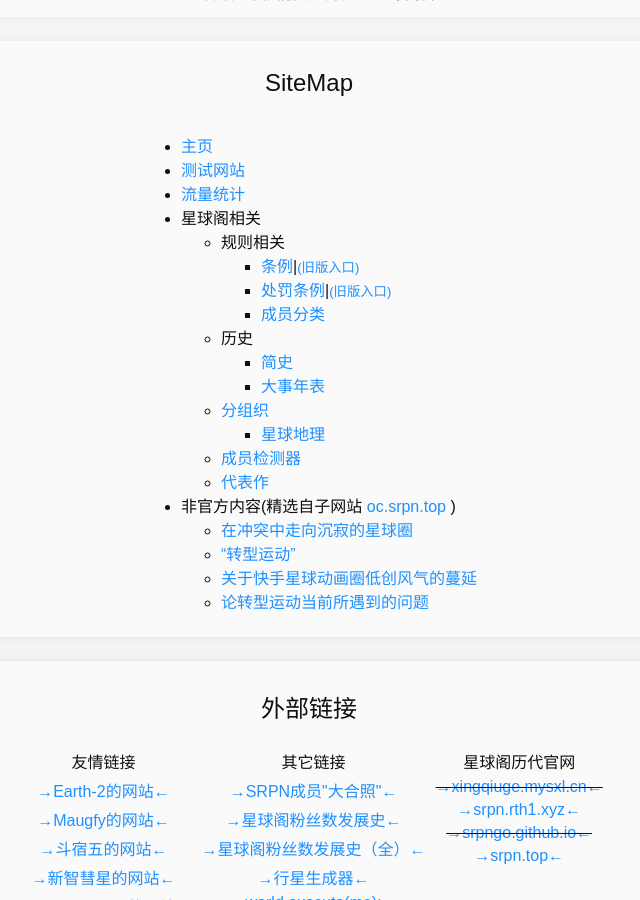
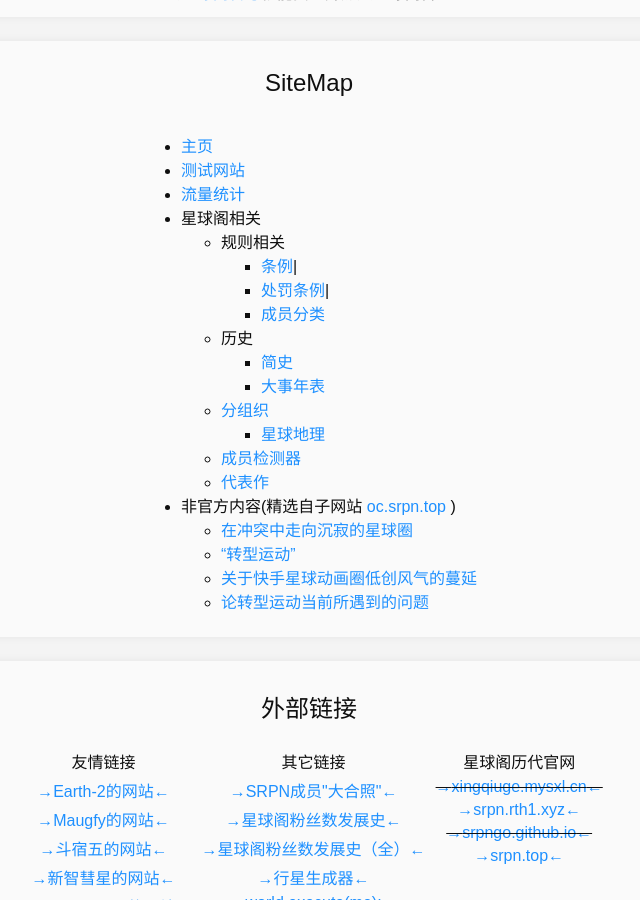
Before and after one commit to SRPNGO/srpngo.github.io, a Jekyll site: the page index.html, which Jekyll copies as it is, in a window 1280 px wide and 900 px high, scrolled down 3926 px. Shown: the whole window, without its empty margins (331-971 px from the left). Built offline with Jekyll 4.4.1, drawn with Linux system fonts in a browser that asks for light colours.

Commit message:
refactor: 更新导航菜单链接，移除旧版入口

```diff
--- a/index.html
+++ b/index.html
@@ -350,19 +350,11 @@
                 <li>
                   规则相关
                   <ul>
+                    <li><a href="srpn/TL.html">条例</a><span>|</span></li>
                     <li>
-                      <a href="srpn/TL.html">条例</a><span>|</span
-                      ><small><a href="srpn/TL_old">(旧版入口)</a></small>
+                      <a href="srpn/violations">处罚条例</a><span>|</span>
                     </li>
-                    <li>
-                      <a href="srpn/violations">处罚条例</a><span>|</span
-                      ><small
-                        ><a href="srpn/violations_old.html"
-                          >(旧版入口)</a
-                        ></small
-                      >
-                    </li>
-                    <li><a href="srpn/memclass">成员分类</a></li>
+                    <li><a href="srpn/memClass">成员分类</a></li>
                   </ul>
                 </li>
                 <li>
```
